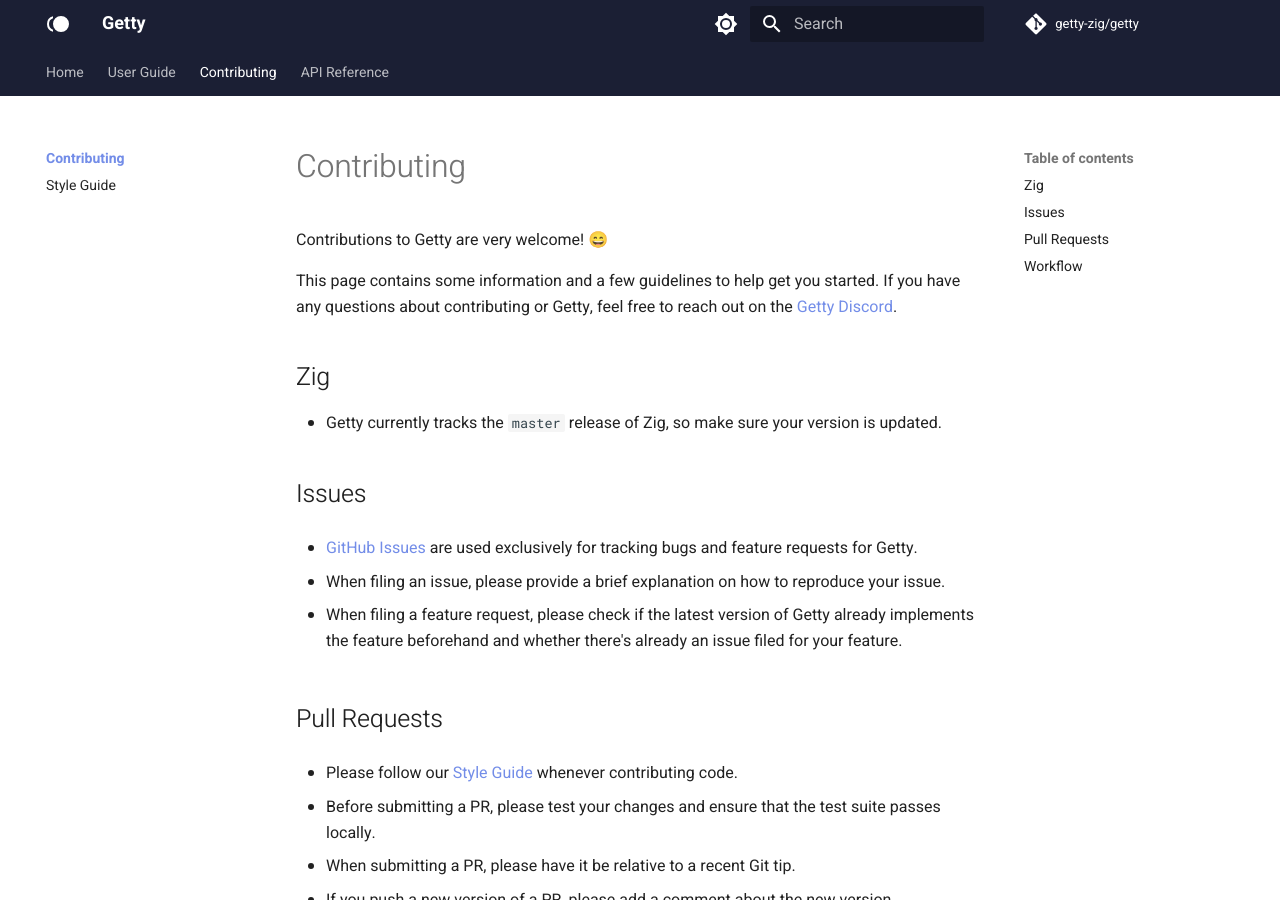
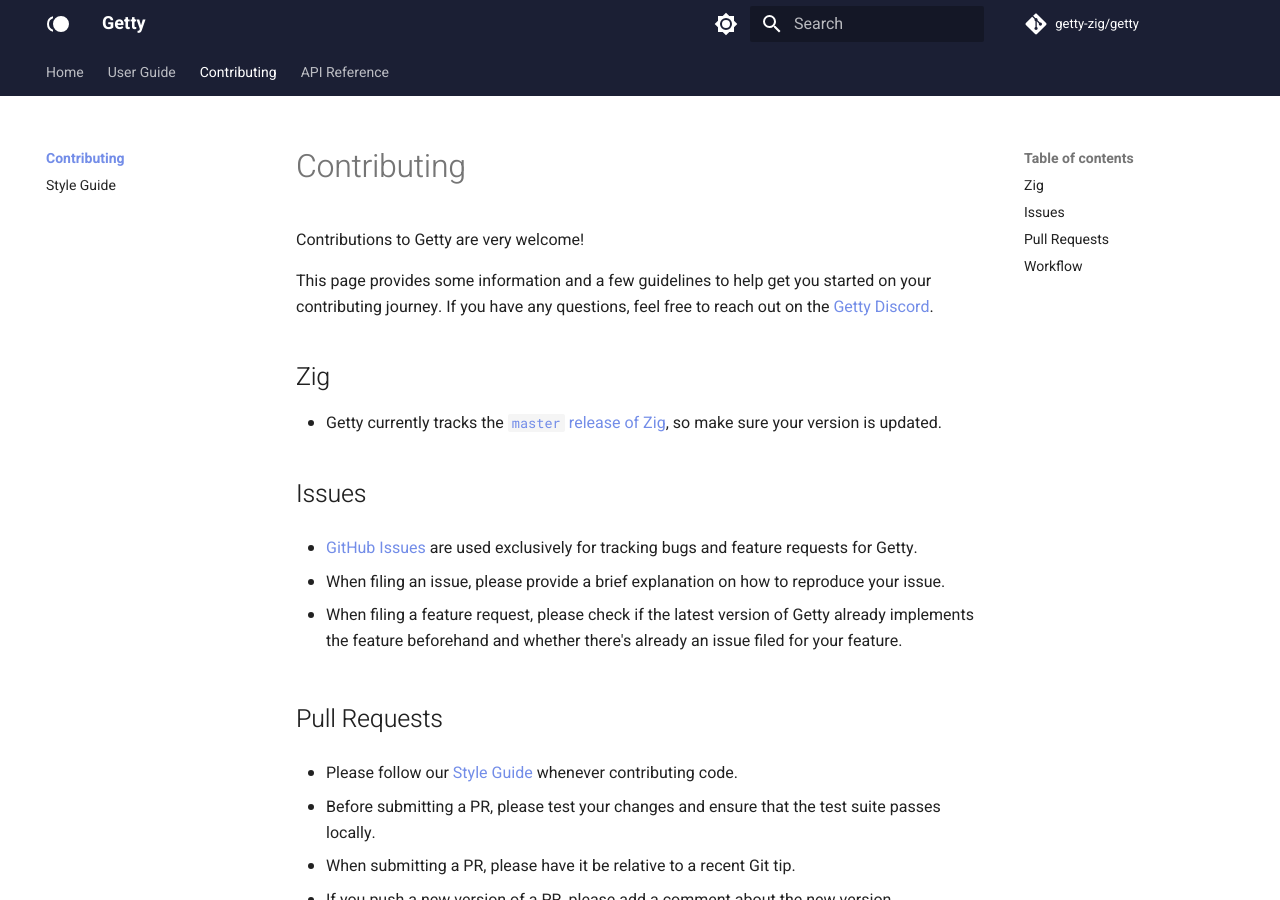
Before and after one commit to getty-zig/getty.so, an MkDocs documentation site: the page built from docs/contributing/index.md, in a window 1280 px wide and 900 px high. Built offline with MkDocs 1.6.1 and Material for MkDocs 9.7.7, drawn with Linux system fonts in a browser that asks for light colours; comment, search, counter and statistics services are not loaded.

Commit message:
contrib: Update

```diff
--- a/docs/contributing/index.md
+++ b/docs/contributing/index.md
@@ -1,14 +1,12 @@
 # Contributing
 
-Contributions to Getty are very welcome! 😄
+Contributions to Getty are very welcome!
 
-This page contains some information and a few guidelines to help get you
-started. If you have any questions about contributing or Getty, feel free to
-reach out on the [Getty Discord](https://discord.gg/njDA67U5ph).
+This page provides some information and a few guidelines to help get you started on your contributing journey. If you have any questions, feel free to reach out on the [Getty Discord](https://discord.gg/njDA67U5ph).
 
 ## Zig
 
-- Getty currently tracks the `master` release of Zig, so make sure your version is updated.
+- Getty currently tracks the [`master` release of Zig](https://ziglang.org/download/), so make sure your version is updated.
 
 ## Issues
 
@@ -26,9 +24,7 @@ reach out on the [Getty Discord](https://discord.gg/njDA67U5ph).
 
 - When submitting a PR, please have it be relative to a recent Git tip.
 
-- If you push a new version of a PR, please add a comment about the new
-  version. Notifications aren't sent for commits, so it's easy to miss updates
-  without an explicit comment.
+- If you push a new version of a PR, please add a comment about the new version. Notifications aren't sent for commits, so it's easy to miss updates without an explicit comment.
 
 ## Workflow
 
```
